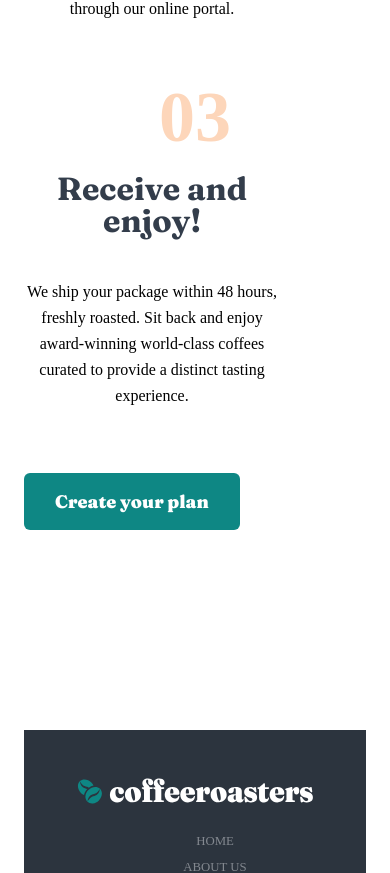
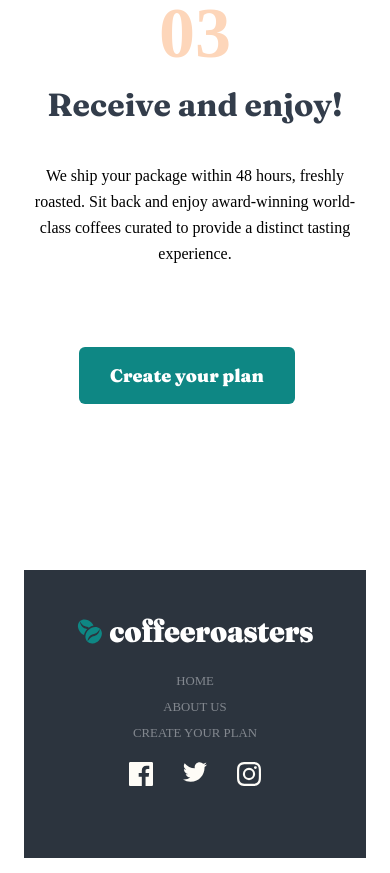
Before and after one commit to DavyFungALoi/coffee-subscription, a React (Create React App) app: page / in a window 390 px wide. Shown: the part 5216-6089 px from the top of the page. Built offline with nearby package versions, Linux system fonts and the light colour scheme.

Commit message:
finished mobile version css

```diff
--- a/src/styles/Components/_footer.scss
+++ b/src/styles/Components/_footer.scss
@@ -31,29 +31,17 @@
   .footer-container {
     text-align: center;
     display: block;
-    justify-content: space-between;
-    align-items: center;
-    margin-top: 0px;
-    margin-bottom: 5.5rem;
-    background-color: #2c343e;
     padding-left: 0;
     padding-right: 0;
-    padding-top: 3rem;
-    padding-bottom: 3rem;
+    ul {
+      padding: 0;
+    }
     .footer__list-container {
       display: block;
-      column-gap: 1.875rem;
-      align-items: center;
       margin-left: 0%;
-      li {
-        color: #83888f;
-        font-size: 0.8rem;
-      }
     }
     .footer__social-media-container {
-      display: flex;
       justify-content: center;
-      column-gap: 1.875rem;
     }
   }
 }
--- a/src/styles/Components/_howitworks.scss
+++ b/src/styles/Components/_howitworks.scss
@@ -20,14 +20,9 @@
 @media (max-width: 600px) {
   .how-it-works-container__header {
     text-align: center;
-    margin-top: 0;
-    color: rgba(131, 136, 143, 1);
-    font-weight: 900;
+    margin-top: 7.5rem;
   }
   .how-it-works-container__steps-container {
     display: block;
   }
-  .how-it-works-container__header {
-    margin-top: 7.5rem;
-  }
 }
--- a/src/styles/Components/_step.scss
+++ b/src/styles/Components/_step.scss
@@ -63,11 +63,15 @@
   .step-container {
     text-align: center;
     border-top: none;
+    h4 {
+      font-size: 2rem;
+      max-width: none;
+    }
+    .step-container__description {
+      max-width: none;
+    }
   }
   .step-container::before {
     display: none;
   }
-  .step-container__description {
-    max-width: 24rem;
-  }
 }
--- a/src/styles/Screens/_HomeScreen.scss
+++ b/src/styles/Screens/_HomeScreen.scss
@@ -127,12 +127,8 @@
   }
 
   .usp-container__usp-message-container {
-    background-color: #2c343e;
-    color: rgba(254, 252, 247, 1);
     padding-bottom: 41.3125rem;
     padding-top: 4rem;
-    border-radius: 0.625rem;
-    z-index: 1;
   }
   .usp-container__header {
     padding-bottom: 1.5rem;
@@ -146,14 +142,14 @@
 
   .usp-container__card-container {
     margin-top: -38.4rem;
-    z-index: 2;
     display: flex;
     flex-direction: column;
     row-gap: 1.5rem;
   }
 
   .btn.bottom {
-    margin-top: 4rem;
-    margin-bottom: 12.5rem;
+    margin-top: 5rem;
+    margin-bottom: 7.5rem;
+    margin-left: 3.4375rem;
   }
 }
```
Also changed, not shown: css/App.css.
